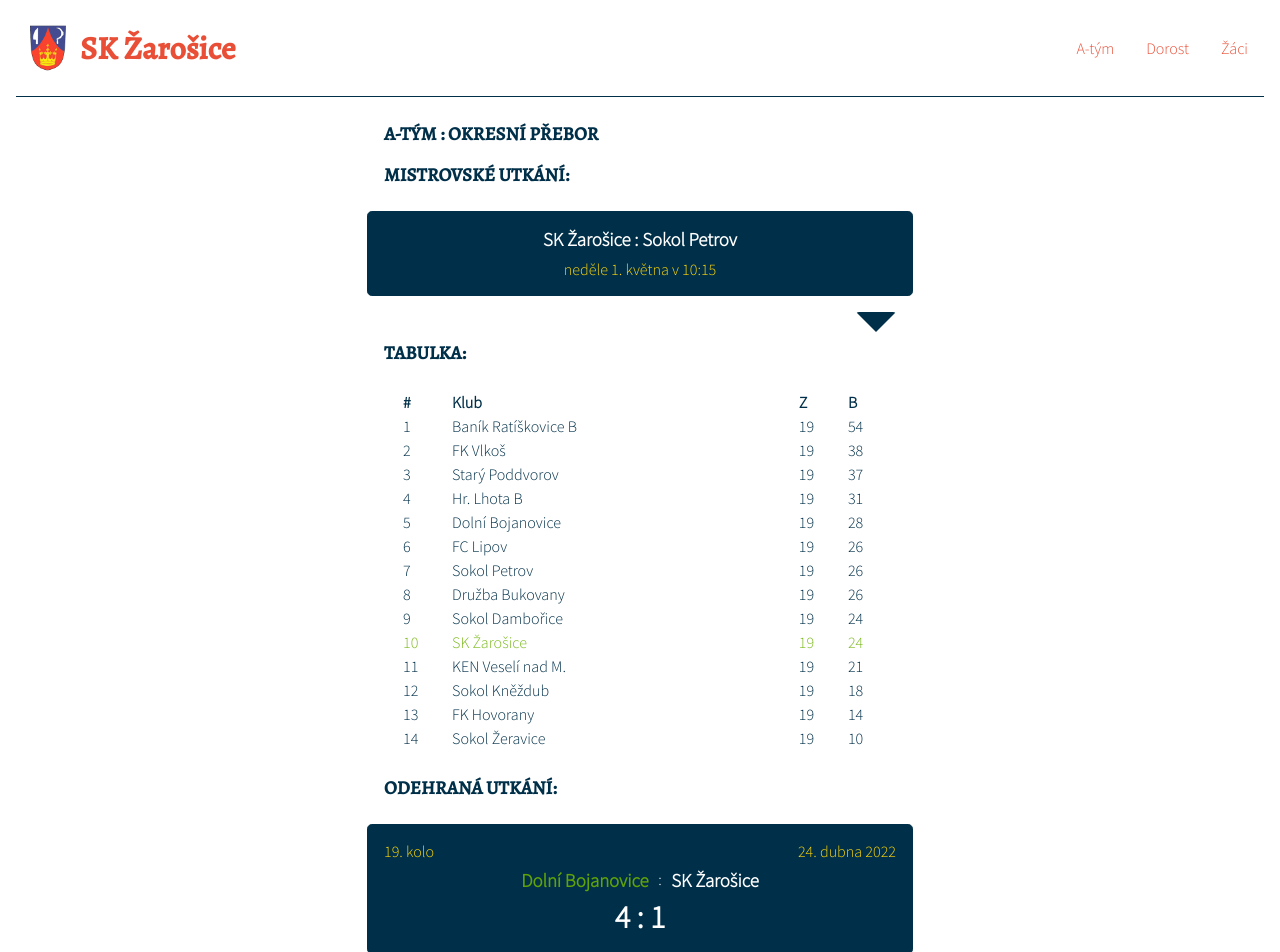
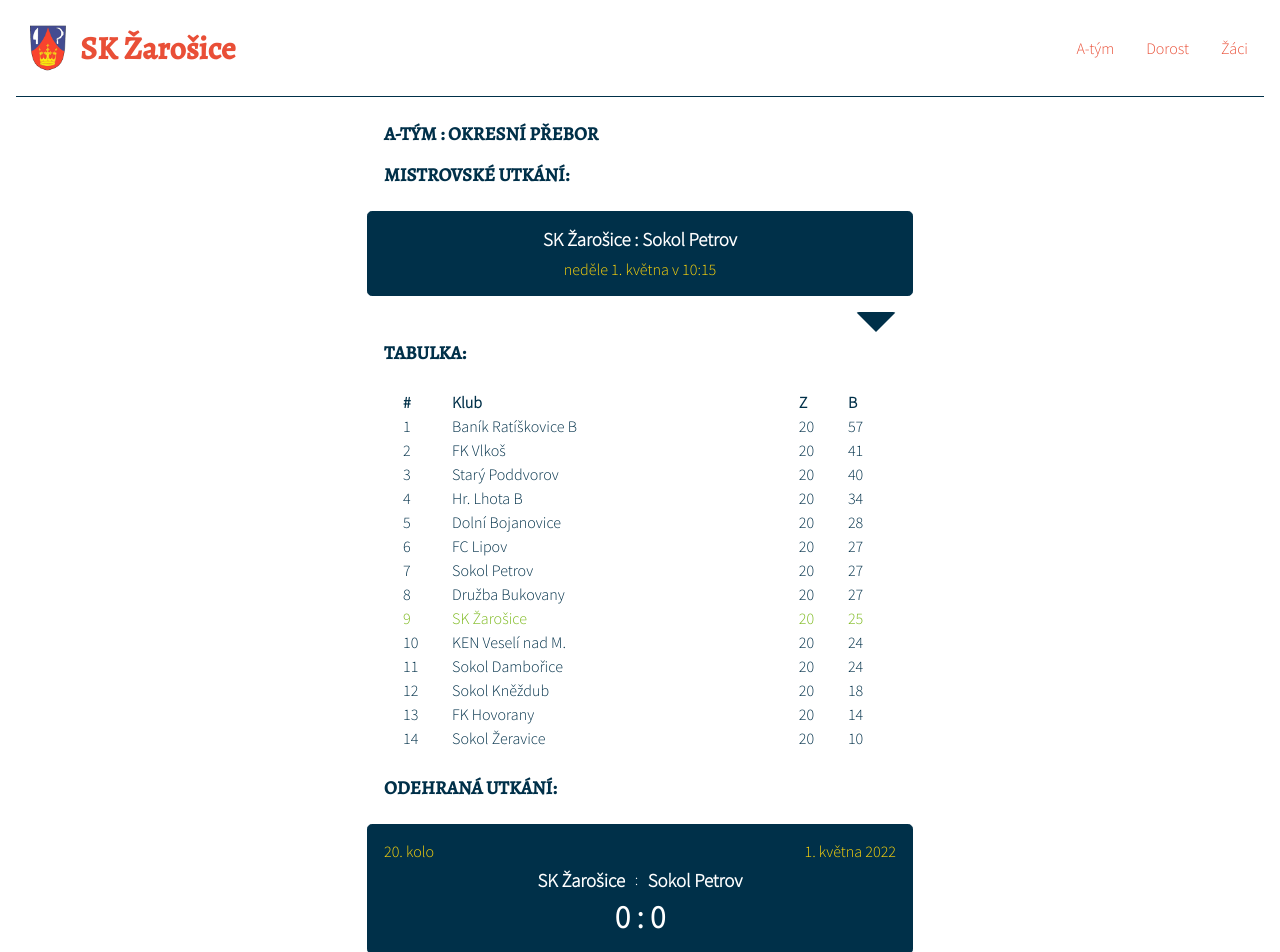
Before and after one commit to StanaSimec/sk-zarosice-web, a React (Create React App) app: page / in a window 1280 px wide. Shown: the top 952 px of the page. Built offline with nearby package versions, Linux system fonts and the light colour scheme.

Commit message:
results update

```diff
--- a/src/data/points.js
+++ b/src/data/points.js
@@ -1,38 +1,38 @@
 export const POINTS = {
   A_TEAM: [
-    { position: 1, team: "Baník Ratíškovice B", matches: 19, points: 54 },
-    { position: 2, team: "FK Vlkoš", matches: 19, points: 38 },
-    { position: 3, team: "Starý Poddvorov", matches: 19, points: 37 },
-    { position: 4, team: "Hr. Lhota B", matches: 19, points: 31 },
-    { position: 5, team: "Dolní Bojanovice", matches: 19, points: 28 },
-    { position: 6, team: "FC Lipov", matches: 19, points: 26 },
-    { position: 7, team: "Sokol Petrov", matches: 19, points: 26 },
-    { position: 8, team: "Družba Bukovany", matches: 19, points: 26 },
-    { position: 9, team: "Sokol Dambořice", matches: 19, points: 24 },
-    { position: 10, team: "SK Žarošice", matches: 19, points: 24 },
-    { position: 11, team: "KEN Veselí nad M.", matches: 19, points: 21 },
-    { position: 12, team: "Sokol Kněždub", matches: 19, points: 18 },
-    { position: 13, team: "FK Hovorany", matches: 19, points: 14 },
-    { position: 14, team: "Sokol Žeravice", matches: 19, points: 10 },
+    { position: 1, team: "Baník Ratíškovice B", matches: 20, points: 57 },
+    { position: 2, team: "FK Vlkoš", matches: 20, points: 41 },
+    { position: 3, team: "Starý Poddvorov", matches: 20, points: 40 },
+    { position: 4, team: "Hr. Lhota B", matches: 20, points: 34 },
+    { position: 5, team: "Dolní Bojanovice", matches: 20, points: 28 },
+    { position: 6, team: "FC Lipov", matches: 20, points: 27 },
+    { position: 7, team: "Sokol Petrov", matches: 20, points: 27 },
+    { position: 8, team: "Družba Bukovany", matches: 20, points: 27 },
+    { position: 9, team: "SK Žarošice", matches: 20, points: 25 },
+    { position: 10, team: "KEN Veselí nad M.", matches: 20, points: 24 },
+    { position: 11, team: "Sokol Dambořice", matches: 20, points: 24 },
+    { position: 12, team: "Sokol Kněždub", matches: 20, points: 18 },
+    { position: 13, team: "FK Hovorany", matches: 20, points: 14 },
+    { position: 14, team: "Sokol Žeravice", matches: 20, points: 10 },
   ],
   U19: [
-    { position: 1, team: "Charvátská N. V.", matches: 14, points: 35 },
-    { position: 2, team: "FK Ratíškovice B", matches: 13, points: 30 },
-    { position: 3, team: "FK Milotice", matches: 13, points: 29 },
-    { position: 4, team: "Kobylí-Bořetice", matches: 13, points: 28 },
-    { position: 5, team: "Čejkovice-Hovorany", matches: 13, points: 24 },
+    { position: 1, team: "Charvátská N. V.", matches: 15, points: 38 },
+    { position: 2, team: "FK Ratíškovice B", matches: 14, points: 33 },
+    { position: 3, team: "Kobylí-Bořetice", matches: 14, points: 31 },
+    { position: 4, team: "FK Milotice", matches: 14, points: 29 },
+    { position: 5, team: "Čejkovice-Hovorany", matches: 14, points: 27 },
     { position: 6, team: "Agro Vnorovy", matches: 14, points: 22 },
-    { position: 7, team: "SK Žarošice", matches: 13, points: 17 },
-    { position: 8, team: "Těmice-Mor.Písek", matches: 14, points: 17 },
-    { position: 9, team: "Družba Bukovany", matches: 14, points: 9 },
-    { position: 10, team: "Sokol Brumovice", matches: 14, points: 6 },
-    { position: 11, team: "SK Kostelec", matches: 13, points: 0 },
+    { position: 7, team: "SK Žarošice", matches: 14, points: 17 },
+    { position: 8, team: "Těmice-Mor.Písek", matches: 15, points: 17 },
+    { position: 9, team: "Družba Bukovany", matches: 15, points: 9 },
+    { position: 10, team: "Sokol Brumovice", matches: 15, points: 9 },
+    { position: 11, team: "SK Kostelec", matches: 14, points: 0 },
   ],
   U15: [
-    { position: 1, team: "Čejč-Hovorany", matches: 9, points: 22 },
-    { position: 2, team: "Sokol Petrov", matches: 12, points: 19 },
-    { position: 3, team: "SK Žarošice", matches: 10, points: 18 },
-    { position: 4, team: "Mor.Písek-Žeravice", matches: 10, points: 13 },
-    { position: 5, team: "FK Milotice", matches: 11, points: 2 },
+    { position: 1, team: "Čejč-Hovorany", matches: 10, points: 25 },
+    { position: 2, team: "SK Žarošice", matches: 11, points: 21 },
+    { position: 3, team: "Sokol Petrov", matches: 12, points: 19 },
+    { position: 4, team: "Mor.Písek-Žeravice", matches: 11, points: 13 },
+    { position: 5, team: "FK Milotice", matches: 12, points: 2 },
   ],
 };
--- a/src/data/results.js
+++ b/src/data/results.js
@@ -2,6 +2,14 @@ import { TEAMS } from "../constants/constants";
 
 export const RESULTS = {
   A_TEAM: [
+    {
+      round: 20,
+      date: new Date("2022-05-01"),
+      homeTeam: TEAMS.ZAROSICE,
+      homeScore: 0,
+      awayTeam: TEAMS.PETROV,
+      awayScore: 0,
+    },
     {
       round: 19,
       date: new Date("2022-04-24"),
@@ -157,6 +165,14 @@ export const RESULTS = {
   ],
   U19: [
     {
+      round: 18,
+      date: new Date("2022-05-01"),
+      homeTeam: TEAMS.KOBYLI_BORETICE,
+      homeScore: 5,
+      awayTeam: TEAMS.ZAROSICE,
+      awayScore: 2,
+    },
+    {
       round: 17,
       date: new Date("2022-04-24"),
       homeTeam: TEAMS.ZAROSICE,
@@ -263,6 +279,14 @@ export const RESULTS = {
   ],
   U15: [
     {
+      round: 18,
+      date: new Date("2022-05-01"),
+      homeTeam: TEAMS.ZAROSICE,
+      homeScore: 4,
+      awayTeam: TEAMS.PISEK_ZERAVICE,
+      awayScore: 1,
+    },
+    {
       round: 17,
       date: new Date("2022-04-23"),
       homeTeam: TEAMS.CEJC_HOVORANY,
```
